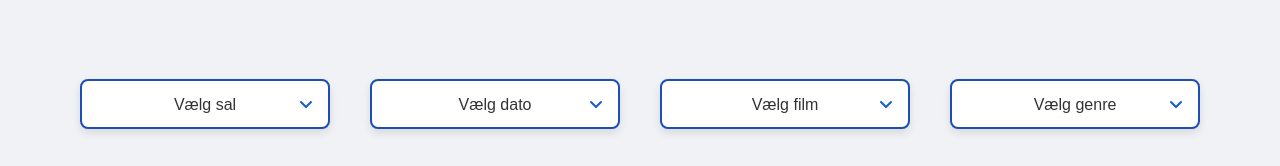
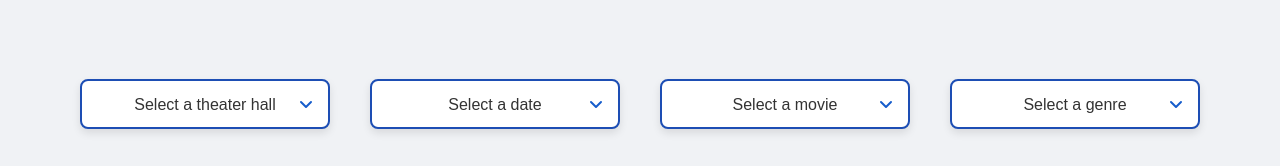
Before and after one commit to MANKALZ-KINO/frontend, a plain HTML site: page index.html in a window 1280 px wide. Shown: the part 147-313 px from the top of the page. Drawn offline with Linux system fonts and the light colour scheme; no server answers; a web font is replaced by a local one.

Commit message:
små ret

```diff
--- a/index.html
+++ b/index.html
@@ -30,18 +30,19 @@
 
 <div class="dropdown-container">
     <select id="ddTeater">
-        <option value="">Vælg sal</option>
+        <option value="">Select a theater hall</option>
     </select>
 
     <select id="ddDato">
-        <option value="">Vælg dato</option>
+        <option value="">Select a date</option>
     </select>
+
     <select id="ddMovies">
-        <option value="">Vælg film</option>
+        <option value="">Select a movie</option>
     </select>
 
     <select id="ddGenre">
-        <option value="">Vælg genre</option>
+        <option value="">Select a genre</option>
     </select>
 </div>
 
--- a/js/ddChooseDate.js
+++ b/js/ddChooseDate.js
@@ -16,7 +16,6 @@ async function fetchDates() {
         }
 
         const dates = await response.json();
-        ddDate.innerHTML = "<option value=''>Choose a Date</option>";
 
         dates.forEach(date => {
             const option = document.createElement("option");
--- a/js/ddChooseMovie.js
+++ b/js/ddChooseMovie.js
@@ -27,7 +27,6 @@ async function fetchMovies() {
                 console.log("Ingen film fundet.");
             }
 
-            ddMovies.innerHTML = "<option value=''>Vælg en film</option>";
 
             movies.forEach(movie => {
                 const option = document.createElement("option");
@@ -61,7 +60,6 @@ async function fetchMovieGenre(movies) {
 
         if (genres.size > 0) {
             // Fjern tidligere elementer fra dropdown
-            ddGenre.innerHTML = "<option value=''>Vælg en genre</option>";
 
             // Add each genre to the dropdown
             genres.forEach(genre => {
@@ -154,40 +152,6 @@ function displayMovieDetails(movie) {
         movieImage.remove()
         fetchMoviePlan(movie.movieId)
     });
-
-
-    /*
-    backLogo.addEventListener("click", () => {
-        movieDetailsContainer.innerHTML = '';
-
-        const moviePlanContainer = document.getElementById("moviePlan");
-        moviePlanContainer.innerHTML = '';
-
-        fetchMovies();
-    });
-
-     */
-
-    // Add an event listener for the back button
-    /*
-    backButton.addEventListener("click", () => {
-
-        movieDetailsContainer.innerHTML = '';
-
-        const moviePlanContainer = document.getElementById("moviePlan");
-        moviePlanContainer.innerHTML = '';
-
-        fetchMovies();
-    });
-    moviePlanButton.addEventListener("click", () => {
-
-        fetchMoviePlan(movie.movieId);
-    });
-
-
-    moviePlanButton.addEventListener("click", () => fetchMoviePlan(movie.movieId));
-
-     */
 }
 
 async function fetchMoviePlan(movieID) {
@@ -451,8 +415,3 @@ document.addEventListener("DOMContentLoaded", function () {
         });
     }
 });
-
-//note
-//før videre til en create ticket
-//indtast tlf nummer og sørg for at sende det rigtige seat med
-//sørg før at automatisk udfylde de andre attributter
--- a/js/ddChooseTheater.js
+++ b/js/ddChooseTheater.js
@@ -11,7 +11,6 @@ async function fetchTheaters(){
             throw new Error("fejl ved hentning af teatre" + response.statusText)
         }
         const theaters = await response.json();
-        ddTheater.innerHTML = "<option value=''>See theater's</option>";
 
         theaters.forEach(theater => {
             const option = document.createElement("option");
```
